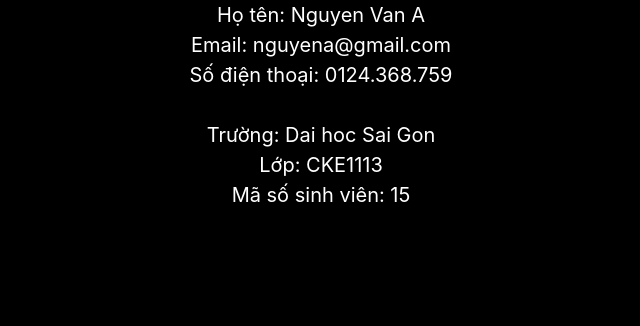
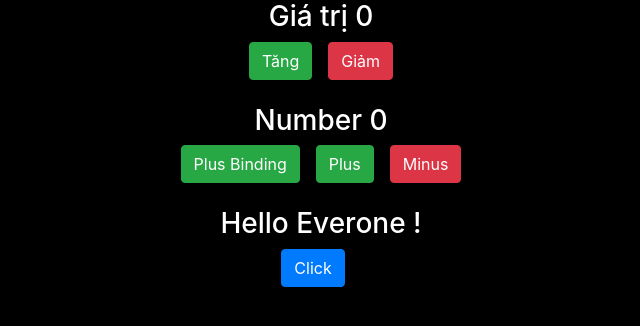
Before and after one commit to hong2807/React_HH, a React (Create React App) app: page / in a window 1280 px wide. Shown: the top 326 px of the page, without its empty margins (319-959 px from the left). Built offline with nearby package versions, Linux system fonts and the light colour scheme.

Commit message:
update 26.11.20

```diff
--- a/src/App.js
+++ b/src/App.js
@@ -1,10 +1,18 @@
 import './App.css';
-import DatabindingF from './ReactFunction/DatabindingF/DatabindingF';
+import ClassDatabinding from './ReactClass/ClassDatabinding/ClassDatabinding';
+import ClassState from './ReactClass/ClassState/ClassState';
+import FuncDatabinding from './ReactFunction/FuncDatabinding/FuncDatabinding';
+
 
 function App() {
   return (
     <div className="App">
-        <DatabindingF></DatabindingF>
+      {/* Databinding */}
+          {/* <FuncDatabinding></FuncDatabinding> */}
+          {/* <ClassDatabinding></ClassDatabinding> */}
+
+      {/* State */}
+          <ClassState></ClassState>
     </div>
   );
 }
--- /dev/null
+++ b/src/ReactClass/ClassDatabinding/ClassDatabinding.css
@@ -0,0 +1,12 @@
+.classdatabinding-component {
+    background-color: black;
+    height: 100vh;
+    color: white;
+    font-size: 20px;
+}
+
+ul {
+    padding: 0;
+    margin: 0;
+    list-style: none;
+}
--- /dev/null
+++ b/src/ReactClass/ClassDatabinding/ClassDatabinding.js
@@ -0,0 +1,90 @@
+import React, { Component } from 'react'
+import './ClassDatabinding.css'
+
+export default class ClassDatabinding extends Component {
+    // Thuộc tính
+    hoTen = 'Nguyen Van A';
+    email =  "nguyena@gmail.com";
+    sodienthoai =  "0124.368.759";
+    truong = "Dai hoc Sai Gon";
+    lop = "CKE1113";
+    mssv = "15";
+
+    // Phương thức gọi ra không cần sự kiện
+    renderThongTinSinhVien = () => {
+        return (
+            <ul>
+                <li>Trường: {this.truong}</li>
+                <li>Lớp: {this.lop}</li>
+                <li>Mã số sinh viên: {this.mssv}</li>
+            </ul>
+        )
+    }
+
+    // Phương thức chỉ được gọi ra khi có sự kiện
+    thongBao = () => {
+        alert("Xin chào bạn A!");
+    }
+
+    render() {
+        // Biến
+        let name = 'Nguyen Van B';
+        let mail =  "nguyenb@gmail.com";
+        let phone =  "0768.862.343";
+        let school = "Dai hoc TDT";
+        let classname = "TCT1024";
+        let id = "40";
+
+         // Hàm gọi ra không cần sự kiện
+        const thongTinSinhVien = () => {
+            return (
+                <ul>
+                    <li>Trường: {school}</li>
+                    <li>Lớp: {classname}</li>
+                    <li>Mã số sinh viên: {id}</li>
+                </ul>
+            )
+        }
+
+        // Hàm chỉ được gọi ra khi có sự kiện
+        const announce = () => {
+            alert("Xin chào bạn B!");
+        }
+
+        return (
+            <div className="classdatabinding-component">
+                <div className="container">
+                    <ul>
+                        <li>Họ tên: {this.hoTen}</li>
+                        <li>Email: {this.email}</li>
+                        <li>Số điện thoại: {this.sodienthoai}</li>
+                    </ul>
+
+                    <br></br>
+
+                    {this.renderThongTinSinhVien()}
+
+                    <br></br>
+
+                    <button className="btn btn-success" onClick={this.thongBao}>Click me</button>
+
+                    <br></br>
+
+                    <ul>
+                        <li>Họ tên: {name}</li>
+                        <li>Email: {mail}</li>
+                        <li>Số điện thoại: {phone}</li>
+                    </ul>
+
+                    <br></br>
+
+                    {thongTinSinhVien()}
+
+                    <br></br>
+
+                    <button className="btn btn-warning" onClick={announce}>Click me</button>
+                </div>
+            </div>
+        )
+    }
+}
--- /dev/null
+++ b/src/ReactClass/ClassState/ClassState.css
@@ -0,0 +1,13 @@
+.classstate-component {
+    background-color: black;
+    height: 100vh;
+    color: white;
+}
+
+.hien {
+    display: block;
+}
+
+.an {
+    display: none;
+}
--- /dev/null
+++ b/src/ReactClass/ClassState/ClassState.js
@@ -0,0 +1,65 @@
+import React, { Component } from 'react'
+import './ClassState.css'
+
+export default class ClassState extends Component {
+    state = {
+        so: 0,
+        number: 0,
+        hien: true
+    }
+
+    handlePlus = () => {
+        this.setState({
+            so: this.state.so += 1
+        })
+    }
+
+    handleMinus = () => {
+        this.setState({
+            so: this.state.so -= 1
+        })
+    }
+
+    handleChange = (isAdd) => {
+        if(isAdd) {
+            this.setState({
+                number: this.state.number += 1
+            })
+        } else {
+            this.setState({
+                number: this.state.number -= 1
+            })
+        }
+    }
+
+    render() {
+        return (
+            <div className="classstate-component">
+                <div className="container">
+                    <h3>Giá trị {this.state.so}</h3>
+                    <button className="btn btn-success mr-3" onClick={this.handlePlus}>Tăng</button>
+                    <button className="btn btn-danger" onClick={this.handleMinus}>Giảm</button>
+
+                    <br></br>
+                    <br></br>
+
+                    <h3>Number {this.state.number}</h3>
+                    {/* <button className="btn btn-success mr-3" onClick={this.handleChange(true)}>Plus</button> */}
+                    {/* Viết như vậy là ko cần click nó sẽ gọi ra xài luôn >>> nó sẽ tạo ra vòng lặp >>> cách giải quyết dùng arrow function or bind */}
+                        {/* Bind */}
+                    <button className="btn btn-success mr-3" onClick= {this.handleChange.bind(this.true)}>Plus Binding</button>
+
+                        {/* Arrow fucntion */}
+                    <button className="btn btn-success mr-3" onClick={ () => {this.handleChange(true)}}>Plus</button>
+                    <button className="btn btn-danger" onClick={ () => {this.handleChange(false)} }>Minus</button>
+
+                    <br></br>
+                    <br></br>
+
+                    <h3>Hello Everone !</h3>
+                    <button className="btn btn-primary mr-3 {show ? 'hien' : 'an' }" onClick={this.handlePlus}>Click</button>
+                </div>
+            </div>
+        )
+    }
+}
--- a/src/ReactFunction/DatabindingF/DatabindingF.css
+++ b/src/ReactFunction/FuncDatabinding/FuncDatabinding.css
@@ -1,4 +1,4 @@
-.databindingf-component {
+.funcdatabinding-component {
     background-color: black;
     height: 100vh;
     color: white;
--- a/src/ReactFunction/DatabindingF/DatabindingF.js
+++ b/src/ReactFunction/FuncDatabinding/FuncDatabinding.js
@@ -1,7 +1,8 @@
 import React from 'react'
-import './DatabindingF.css'
+import './FuncDatabinding.css'
 
-export default function DatabindingF() {
+export default function FuncDatabinding() {
+    // Biến
     let hoTen = 'Nguyen Van A';
     let email =  "nguyena@gmail.com";
     let sodienthoai =  "0124.368.759";
@@ -9,6 +10,7 @@
     let lop = "CKE1113";
     let mssv = "15";
 
+    // Hàm gọi ra không cần có sự kiện
     const renderThongTinSinhVien = () => {
         return (
             <ul>
@@ -19,8 +21,13 @@
         )
     }
 
+    // Hàm chỉ dc gọi ra khi có sự kiện
+    const thongBao = () => {
+        alert("Xin chào bạn !");
+    }
+
     return (
-        <div className="databindingf-component">
+        <div className="funcdatabinding-component">
             <div className="container">
                 <ul>
                     <li>Họ tên: {hoTen}</li>
@@ -29,6 +36,8 @@
                 </ul>
                 <br></br>
                 {renderThongTinSinhVien()}
+
+                <button className="btn btn-success" onClick={thongBao}>Click me</button>
             </div>
         </div>
     )
```
Also changed, not shown: src/ReactFunction/FuncState/FuncState.css (added), src/ReactFunction/FuncState/FuncState.js (added), 2 other files (tests, documents, lock files or other folders).
